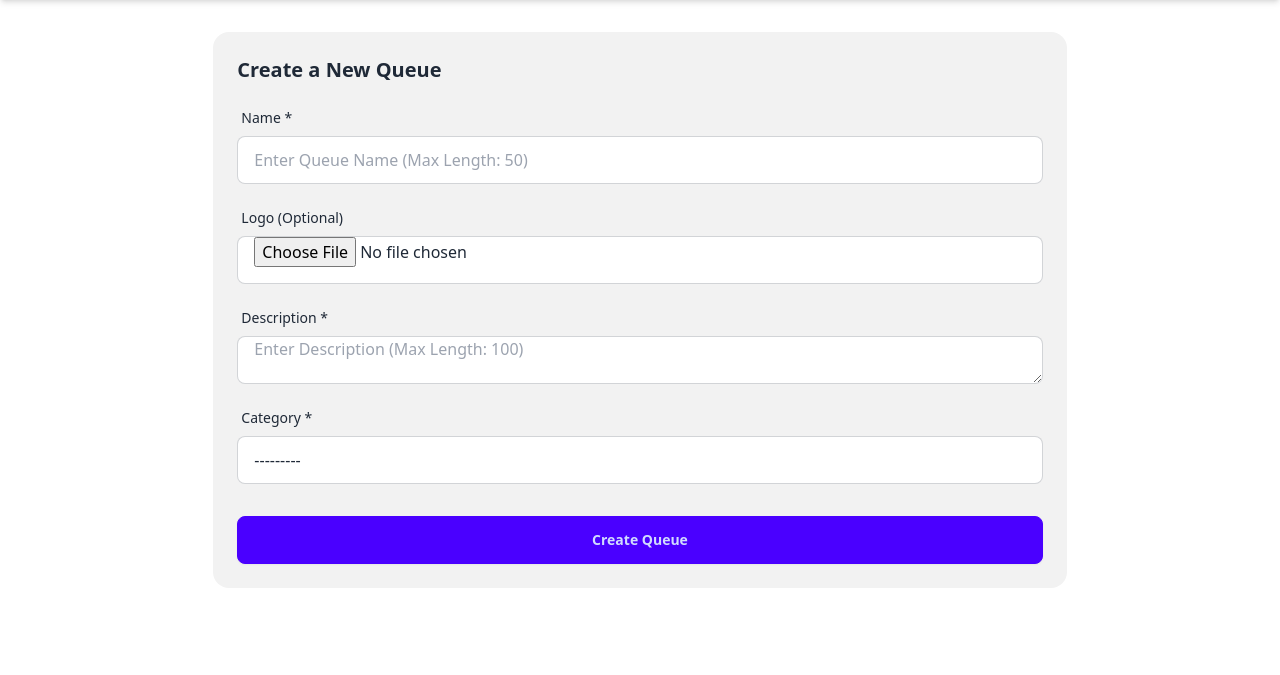
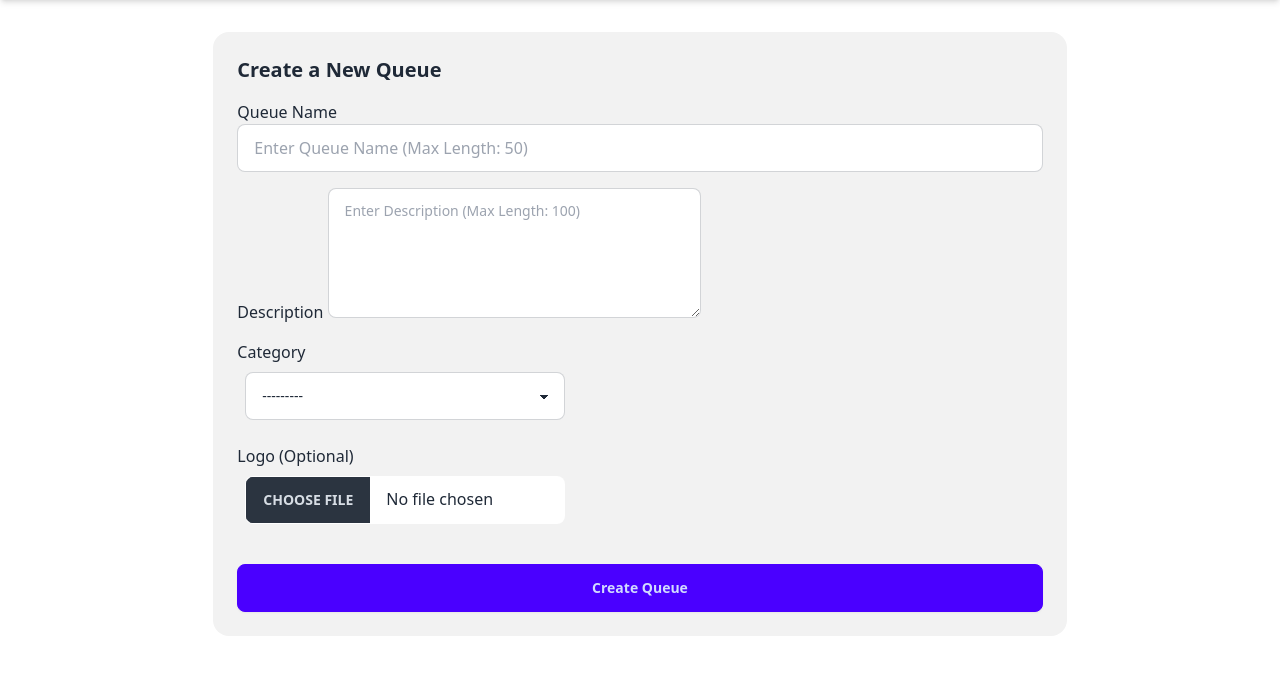
Before and after one commit to pannlnwza/queue-management, a Django app: page /manager/create in a window 1280 px wide. Shown: the part 72-747 px from the top of the page. Run offline with Django 5.2, Linux system fonts and the light colour scheme; a user stored in the database is signed in; some libraries are stand-ins or nearby versions.

Commit message:
Change the styling of create_q.html not finished

```diff
--- a/manager/forms.py
+++ b/manager/forms.py
@@ -1,6 +1,5 @@
 from django import forms
-from manager.models import Queue
-
+from .models import Queue  # Assuming Queue model is in the same app
 
 class QueueForm(forms.ModelForm):
     """
@@ -9,17 +8,15 @@ class QueueForm(forms.ModelForm):
     This form allows users to input the necessary details for a queue,
     including its name and description.
     """
-
     class Meta:
         model = Queue
-        fields = ['name', 'logo', 'description', 'category', ]
+        fields = ['name', 'logo', 'description', 'category']
         labels = {
             'logo': 'Logo (Optional)',
         }
         widgets = {
-            'name': forms.TextInput(attrs={'class': 'form-control', 'placeholder': 'Enter Queue Name (Max Length: 50)'}),
-            'description': forms.Textarea(attrs={'class': 'form-control', 'placeholder': 'Enter Description (Max Length: 100)', 'rows': 4}),
-            'category': forms.Select(choices=Queue.CATEGORY_CHOICES),
-            'logo': forms.ClearableFileInput(
-                attrs={'class': 'form-control', 'accept': 'image/*'})
+            'name': forms.TextInput(attrs={'class': 'input input-bordered w-full max-w-xs"', 'placeholder': 'Enter Queue Name (Max Length: 50)'}),
+            'description': forms.Textarea(attrs={'class': 'textarea textarea-bordered', 'placeholder': 'Enter Description (Max Length: 100)', 'rows': 4}),
+            'category': forms.Select(attrs={'class': 'select select-bordered w-full max-w-xs m-2'}),
+            'logo': forms.ClearableFileInput(attrs={'class': 'file-input w-full max-w-xs m-2', 'accept': 'image/*'}),
         }
--- a/manager/templates/manager/create_q.html
+++ b/manager/templates/manager/create_q.html
@@ -1,26 +1,31 @@
 {% extends 'base.html' %}
-{% load custom_filters %}
 {% block content %}
 <main>
-    <div class="card bg-base-200 text-base-content w-2/3 mx-auto p-6"> <!-- Adjust width here as needed -->
+    <div class="card bg-base-200 text-base-content w-2/3 mx-auto p-6">
         <h2 class="card-title mb-4 text-center">Create a New Queue</h2>
         <form method="POST" enctype="multipart/form-data">
             {% csrf_token %}
 
-            {% for field in form %}
-                <div class="form-control mb-4">
-                    <label for="{{ field.id_for_label }}" class="label">
-                        <span class="label-text">{{ field.label }}{% if field.field.required %} *{% endif %}</span>
-                    </label>
-                    {{ field|add_class:"input input-bordered w-full" }}
-                    {% if field.help_text %}
-                        <small class="text-gray-500">{{ field.help_text }}</small>
-                    {% endif %}
-                    {% if field.errors %}
-                        <small class="text-red-500">{{ field.errors }}</small>
-                    {% endif %}
-                </div>
-            {% endfor %}
+            <!-- Render form fields without custom classes -->
+            <div class="form-group mb-4">
+                <label for="{{ form.name.id_for_label }}">Queue Name</label>
+                {{ form.name }}
+            </div>
+
+            <div class="form-group mb-4">
+                <label for="{{ form.description.id_for_label }}">Description</label>
+                {{ form.description }}
+            </div>
+
+            <div class="form-group mb-4">
+                <label for="{{ form.category.id_for_label }}">Category</label>
+                <div>{{ form.category }}</div>
+            </div>
+
+            <div class="form-group mb-4">
+                <label for="{{ form.logo.id_for_label }}">Logo (Optional)</label>
+                <div>{{ form.logo }}</div>
+            </div>
 
             <button type="submit" class="btn btn-primary w-full mt-4">Create Queue</button>
         </form>
```
